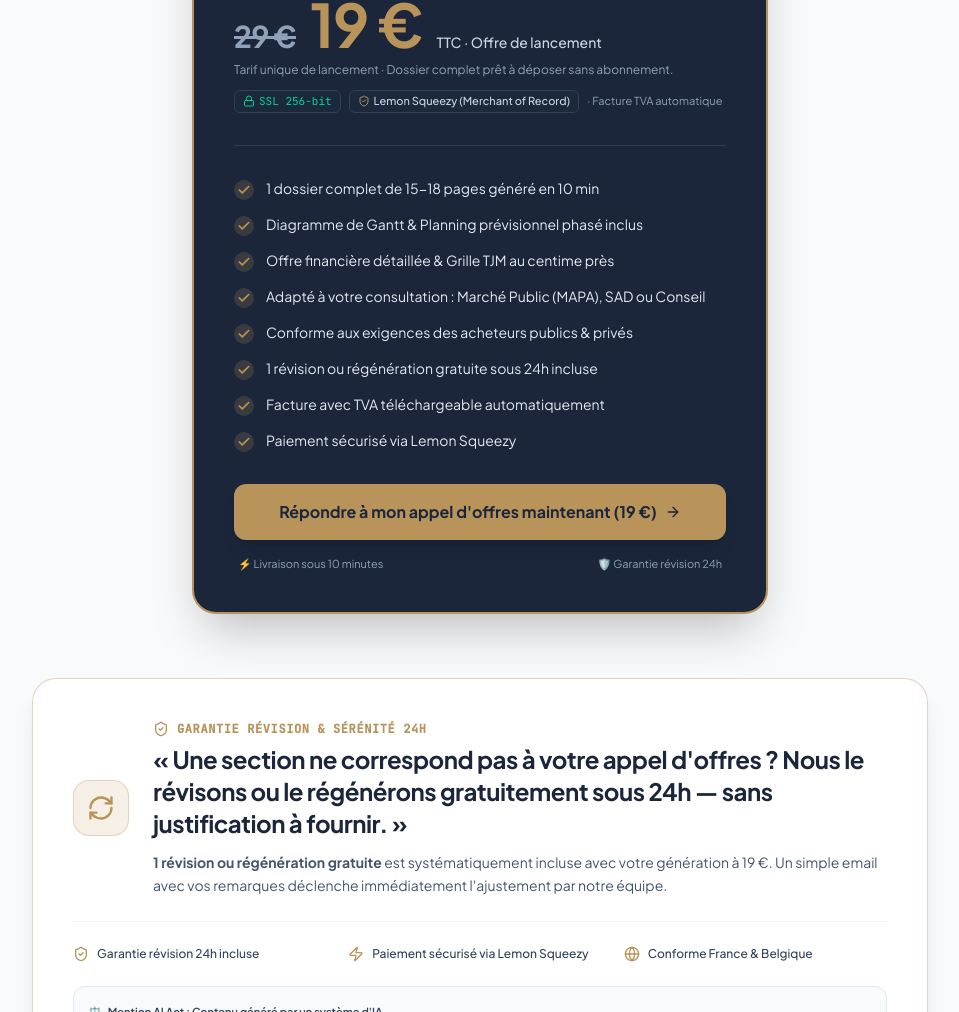
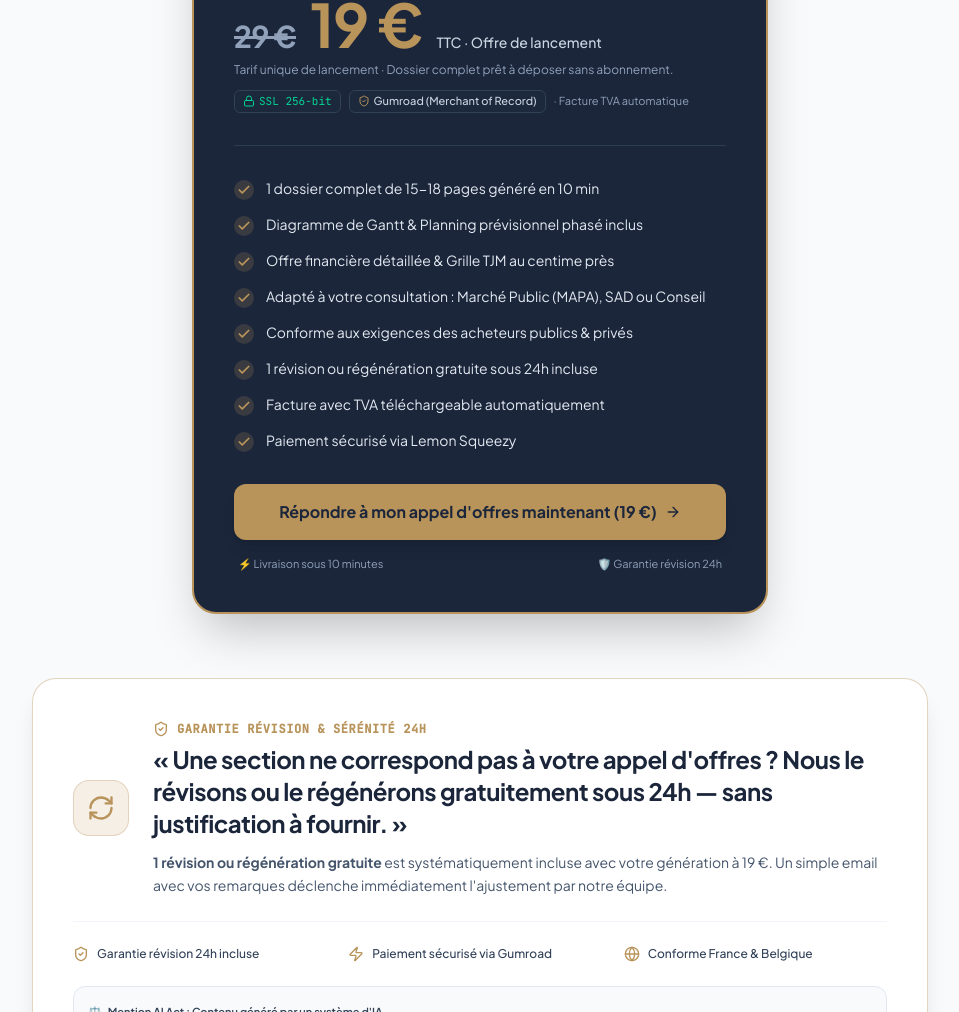
Before and after one commit to OMARMARCO23/DeliverableEngine, a React (Vite) app: page / in a window 1280 px wide. Shown: the part 9366-10378 px from the top of the page, without its empty margins (160-1119 px from the left). Built offline with nearby package versions, Linux system fonts and the light colour scheme; no server answers; a web font is replaced by a local one.

Commit message:
Replace Lemon Squeezy with Gumroad in Pricing component

```diff
--- a/src/components/Pricing.tsx
+++ b/src/components/Pricing.tsx
@@ -84,7 +84,7 @@ export default function Pricing({ onOpenGenerate, onOpenLegal }: PricingProps) {
                   </span>
                   <span className="inline-flex items-center gap-1 bg-slate-800/80 border border-slate-700 px-2 py-0.5 rounded-md text-slate-300 font-medium">
                     <ShieldCheck className="h-3 w-3 text-[#B8935A]" />
-                    Lemon Squeezy (Merchant of Record)
+                    Gumroad (Merchant of Record)
                   </span>
                   <span className="text-slate-400">· Facture TVA automatique</span>
                 </div>
@@ -155,7 +155,7 @@ export default function Pricing({ onOpenGenerate, onOpenLegal }: PricingProps) {
             </div>
             <div className="flex items-center gap-2">
               <Zap className="h-4 w-4 text-[#B8935A] shrink-0" />
-              <span>Paiement sécurisé via Lemon Squeezy</span>
+              <span>Paiement sécurisé via Gumroad</span>
             </div>
             <div className="flex items-center gap-2">
               <Globe className="h-4 w-4 text-[#B8935A] shrink-0" />
```
